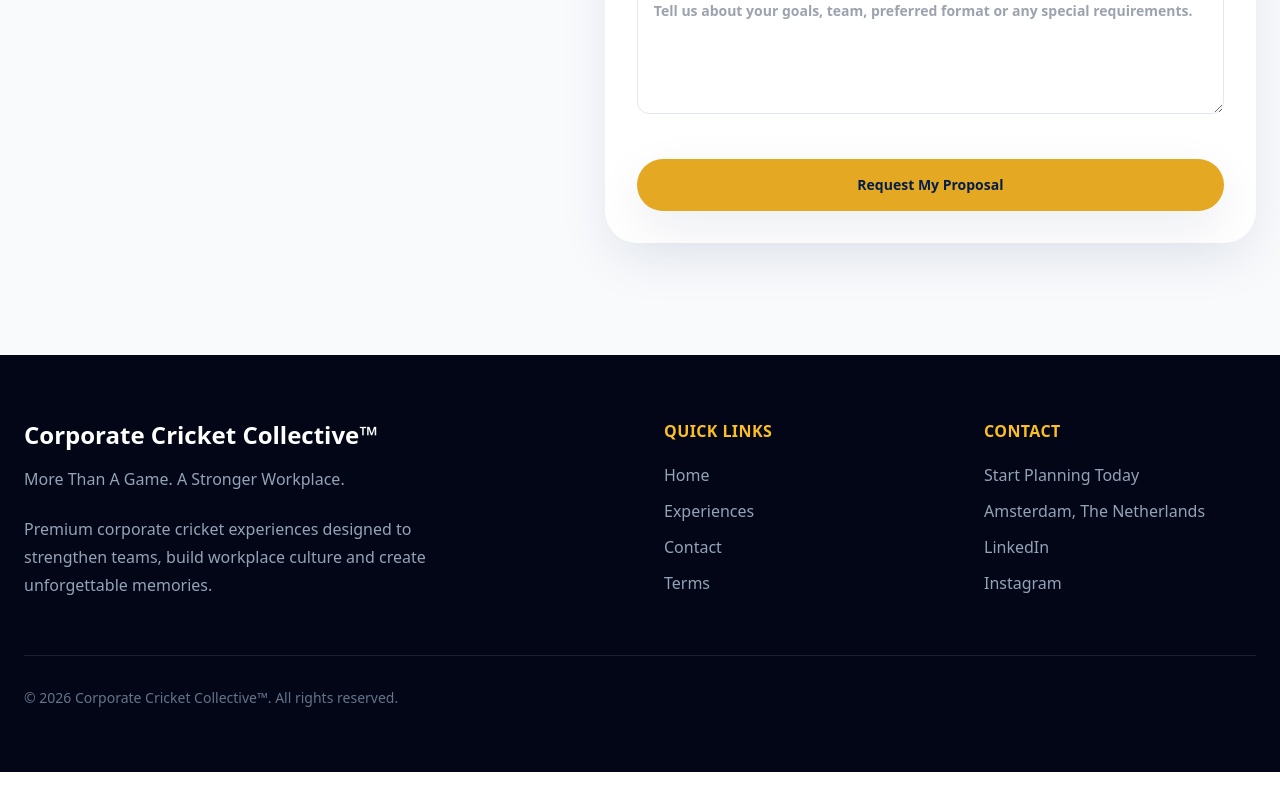
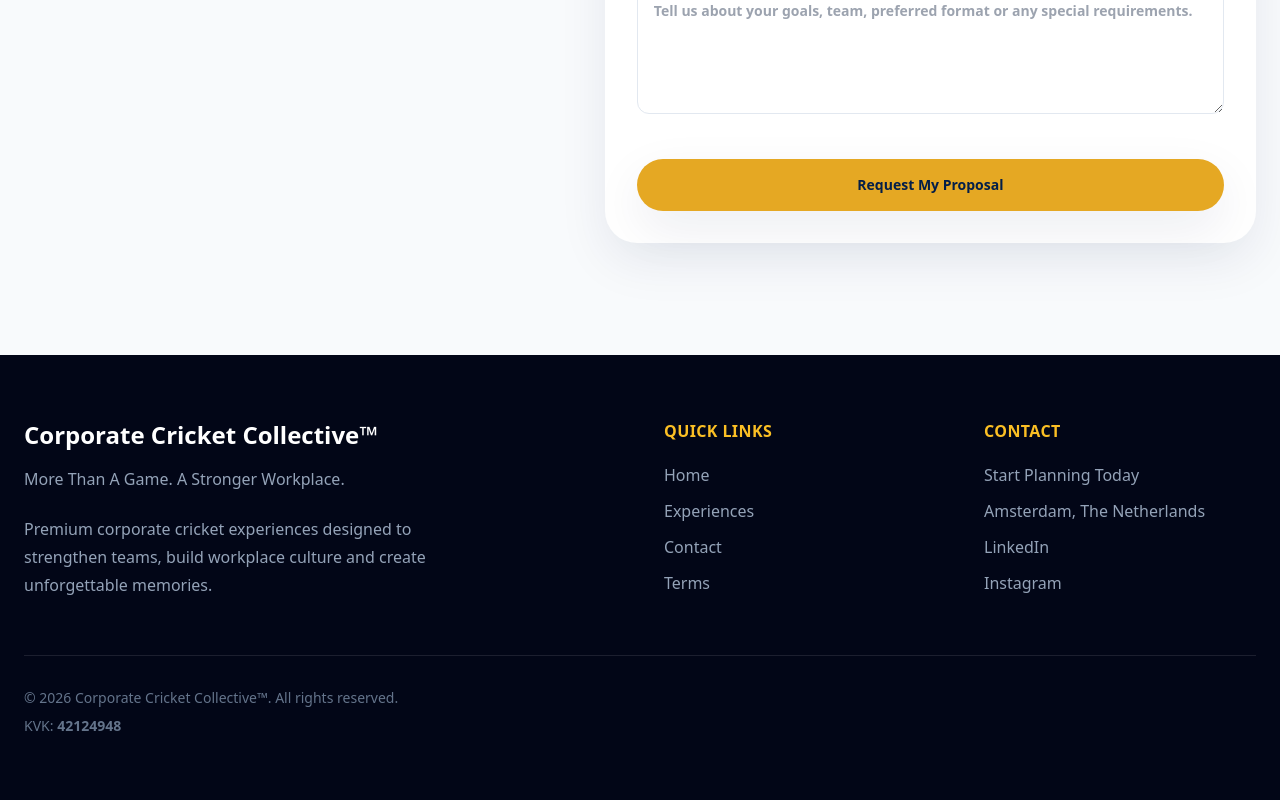
Before and after one commit to ianwessels-ai/ccc-premium-b2b-website, a Next.js app: page /proposal in a window 1280 px wide. Shown: the part 752-1552 px from the top of the page. Before the commit the page ends 1524 px from the top, so only its background shows below. Built offline with nearby package versions, Linux system fonts and the light colour scheme; no server answers.

Commit message:
Update Footer.tsx

```diff
--- a/components/Footer.tsx
+++ b/components/Footer.tsx
@@ -79,8 +79,15 @@ export default function Footer() {
         </div>
 
         <div className="mt-14 border-t border-white/10 pt-8 text-sm text-slate-500">
-          © 2026 Corporate Cricket Collective™. All rights reserved.
-        </div>
+  <p>© 2026 Corporate Cricket Collective™. All rights reserved.</p>
+
+  <p className="mt-2">
+    KVK: <strong>42124948</strong>
+  </p>
+
+  {/* Add your VAT number here once received */}
+  {/* <p>VAT: NLXXXXXXXXXBXX</p> */}
+</div>
       </div>
     </footer>
   );
```
